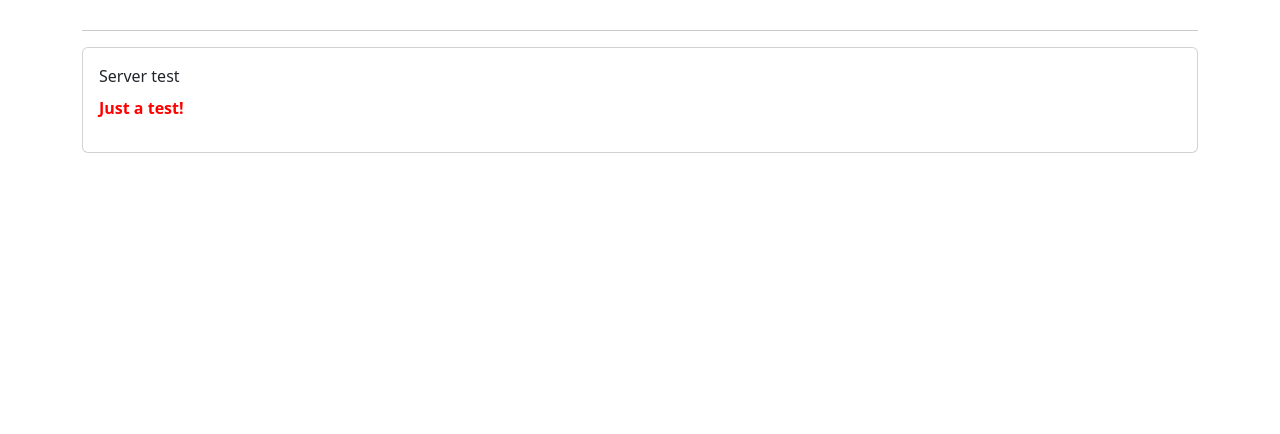
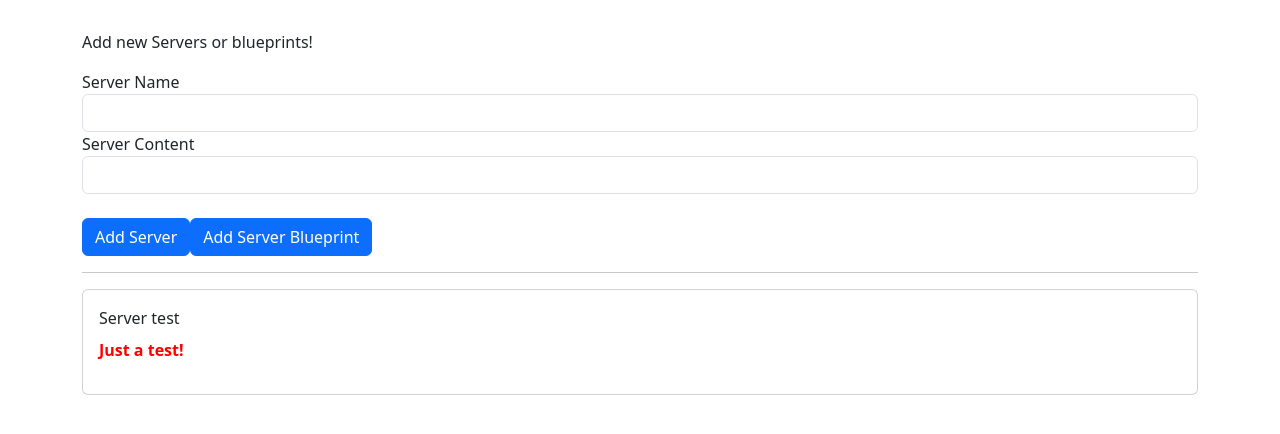
Before and after one commit to hvictorleite/first-app, an Angular app: page / in a window 1280 px wide. Shown: the top 434 px of the page. Built offline with nearby package versions, Linux system fonts and the light colour scheme.

Commit message:
Output directive with EventEmitter (event binding)

```diff
--- a/src/app/app.component.html
+++ b/src/app/app.component.html
@@ -1,5 +1,8 @@
 <div class="container">
-  <app-cockpit></app-cockpit>
+  <app-cockpit
+    (serverCreated)="onServerAdded($event)"
+    (bpCreated)="onBlueprintAdded($event)">
+  </app-cockpit>
   <hr>
   <div class="row">
     <div class="col-xs-12">
--- a/src/app/app.component.ts
+++ b/src/app/app.component.ts
@@ -7,4 +7,21 @@ import { Component } from '@angular/core';
 })
 export class AppComponent {
   serverElements = [ {type: 'server', name: 'Server test', content: 'Just a test!'} ];
+
+  onServerAdded(serverData: {serverName: string, serverContent: string}) {
+    this.serverElements.push({
+      type: 'server',
+      name: serverData.serverName,
+      content: serverData.serverContent
+    });
+  }
+
+  onBlueprintAdded(blueprintData: {serverName: string, serverContent: string}) {
+    this.serverElements.push({
+      type: 'blueprint',
+      name: blueprintData.serverName,
+      content: blueprintData.serverContent
+    });
+  }
+
 }
--- a/src/app/cockpit/cockpit.component.html
+++ b/src/app/cockpit/cockpit.component.html
@@ -1,4 +1,4 @@
-<!-- <div class="row">
+<div class="row">
   <div class="col-xs-12">
     <p>Add new Servers or blueprints!</p>
     <label>Server Name</label>
@@ -13,4 +13,4 @@
       class="btn btn-primary"
       (click)="onAddBlueprint()">Add Server Blueprint</button>
   </div>
-</div> -->
+</div>
--- a/src/app/cockpit/cockpit.component.ts
+++ b/src/app/cockpit/cockpit.component.ts
@@ -1,4 +1,4 @@
-import { Component } from '@angular/core';
+import { Component, EventEmitter, Output } from '@angular/core';
 
 @Component({
   selector: 'app-cockpit',
@@ -6,8 +6,11 @@ import { Component } from '@angular/core';
   styleUrls: ['./cockpit.component.css']
 })
 export class CockpitComponent {
-  // newServerName = '';
-  // newServerContent = '';
+  @Output() serverCreated = new EventEmitter<{serverName: string, serverContent: string}>();
+  @Output('bpCreated') blueprintCreated = new EventEmitter<{serverName: string, serverContent: string}>();
+
+  newServerName: string = '';
+  newServerContent: string = '';
 
   constructor() {}
 
@@ -16,18 +19,10 @@ export class CockpitComponent {
   }
 
   onAddServer() {
-    // this.serverElements.push({
-    //   type: 'server',
-    //   name: this.newServerName,
-    //   content: this.newServerContent
-    // });
+    this.serverCreated.emit({ serverName: this.newServerName, serverContent: this.newServerContent });
   }
 
   onAddBlueprint() {
-    // this.serverElements.push({
-    //   type: 'blueprint',
-    //   name: this.newServerName,
-    //   content: this.newServerContent
-    // });
+    this.serverCreated.emit({ serverName: this.newServerName, serverContent: this.newServerContent });
   }
 }
```
